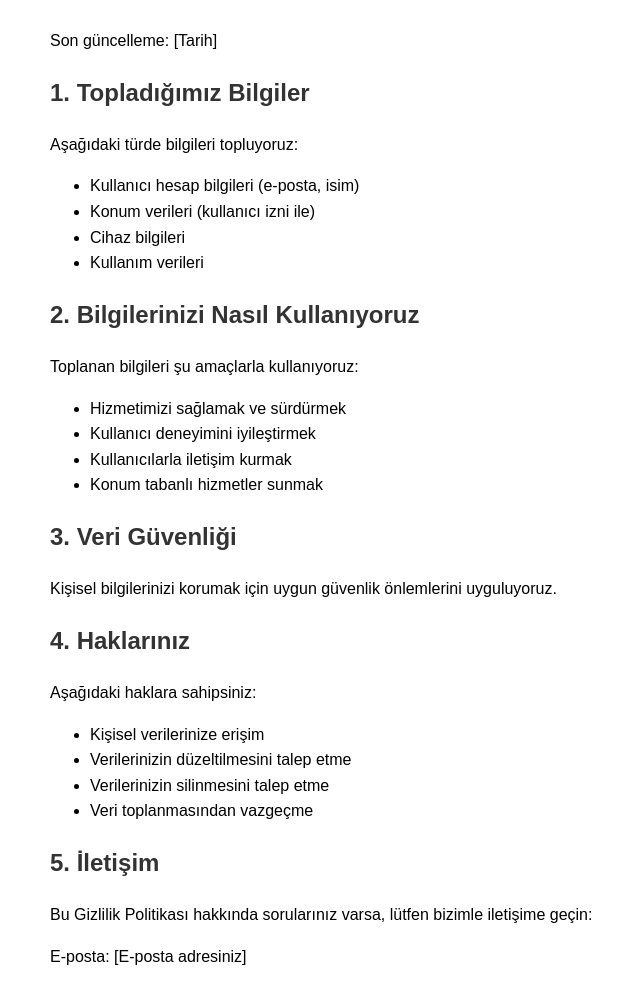
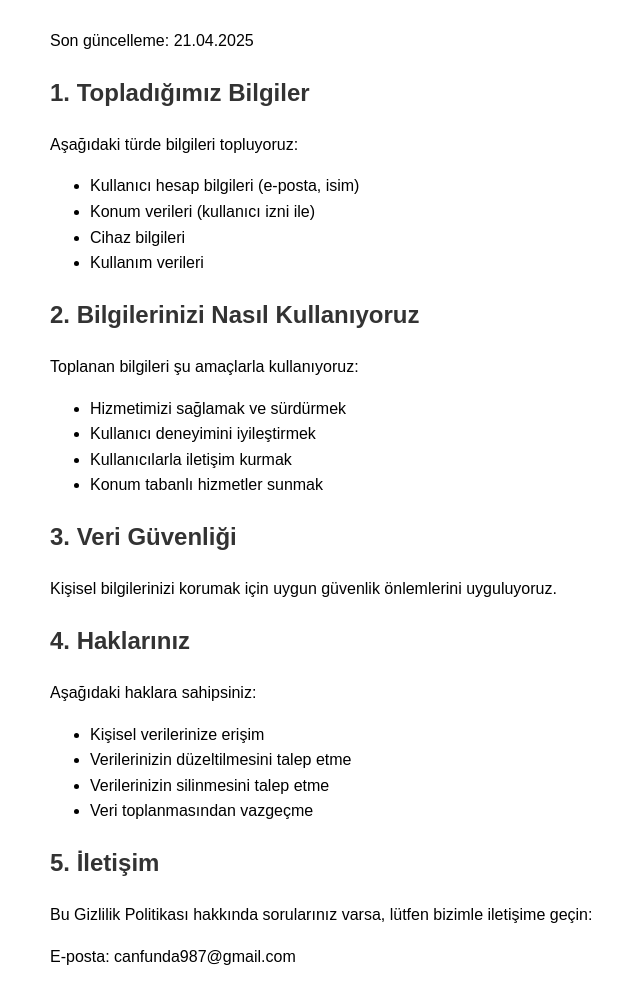
Before and after one commit to wobbebong/SuYoldaPP, a plain HTML site: page index.html in a window 1280 px wide. Shown: the part 86-1090 px from the top of the page, without its empty margins (190-830 px from the left). Drawn offline with Linux system fonts and the light colour scheme.

Commit message:
Gizlilik politikası güncellendi

```diff
--- a/index.html
+++ b/index.html
@@ -18,7 +18,7 @@
 </head>
 <body>
     <h1>Gizlilik Politikası</h1>
-    <p>Son güncelleme: [Tarih]</p>
+    <p>Son güncelleme: 21.04.2025</p>
 
     <h2>1. Topladığımız Bilgiler</h2>
     <p>Aşağıdaki türde bilgileri topluyoruz:</p>
@@ -52,6 +52,6 @@
 
     <h2>5. İletişim</h2>
     <p>Bu Gizlilik Politikası hakkında sorularınız varsa, lütfen bizimle iletişime geçin:</p>
-    <p>E-posta: [E-posta adresiniz]</p>
+    <p>E-posta: canfunda987@gmail.com</p>
 </body>
 </html>
```
